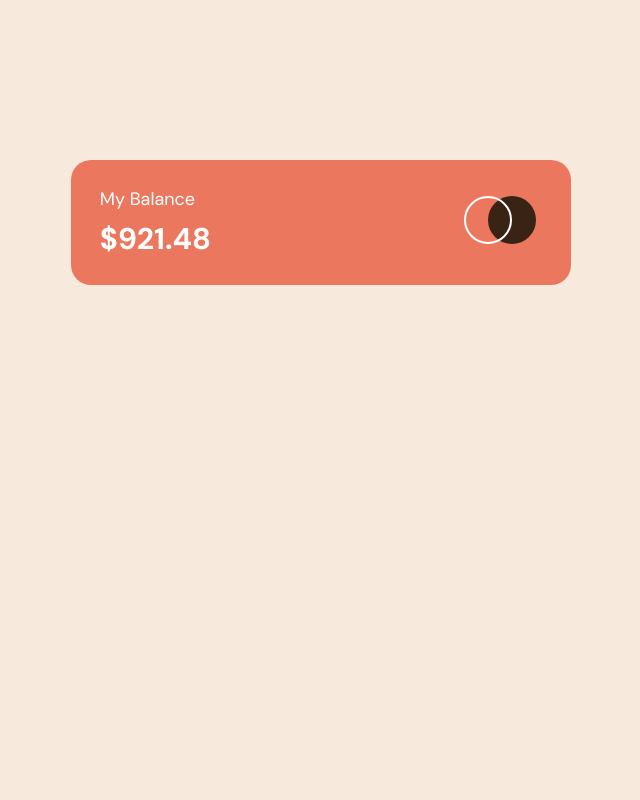
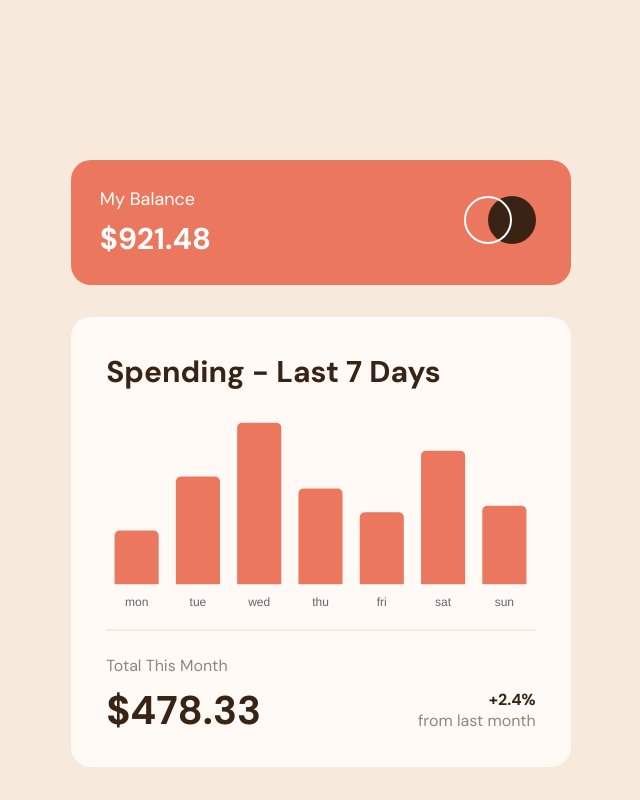
Before and after one commit to travistn/expenses-chart, a React (Create React App) app: page / in a window 1280 px wide. Shown: the whole page, without its empty margins (319-959 px from the left). Built offline with nearby package versions, Linux system fonts and the light colour scheme; the HTML template or start-up script is replaced by a standard one.

Commit message:
Added an expenses chart to keep track of weekly expenses

```diff
--- a/package.json
+++ b/package.json
@@ -6,7 +6,9 @@
     "@testing-library/jest-dom": "^5.16.4",
     "@testing-library/react": "^13.2.0",
     "@testing-library/user-event": "^13.5.0",
+    "chart.js": "^3.8.0",
     "react": "^18.1.0",
+    "react-chartjs-2": "^4.1.0",
     "react-dom": "^18.1.0",
     "react-scripts": "5.0.1",
     "web-vitals": "^2.1.4"
--- a/src/components/Dashboard/Dashboard.jsx
+++ b/src/components/Dashboard/Dashboard.jsx
@@ -1,10 +1,14 @@
 import './Dashboard.css';
 import BalanceHeader from '../BalanceHeader/BalanceHeader';
+import Expenses from '../../containers/Expenses/Expenses';
 
 const Dashboard = () => {
   return (
     <div className='dashboard__container'>
-      <BalanceHeader />
+      <div>
+        <BalanceHeader />
+        <Expenses />
+      </div>
     </div>
   );
 };
--- /dev/null
+++ b/src/containers/Expenses/Expenses.css
@@ -0,0 +1,63 @@
+.expenses__container {
+  display: flex;
+  flex-direction: column;
+  margin-top: 2rem;
+  width: 500px;
+  height: 450px;
+  background-color: var(--color-paleOrange);
+  border-radius: 20px;
+  padding: 2.2rem;
+}
+
+.expenses-header h3 {
+  font-size: 30px;
+  font-weight: 700;
+  color: var(--color-darkBrown);
+}
+
+.expenses-chart {
+  margin-top: 0.5rem;
+  border-bottom: 2px solid var(--color-cream);
+  padding-bottom: 1rem;
+}
+
+.expenses-footer {
+  display: flex;
+  flex-direction: column;
+  margin-top: 1.5rem;
+}
+
+.expenses-footer h5 {
+  font-size: 16px;
+  font-weight: 400;
+  color: var(--color-mediumBrown);
+}
+
+.expenses-footer-content {
+  display: flex;
+  flex-direction: row;
+  align-items: center;
+  margin-top: 0.5rem;
+}
+
+.expenses-footer-content h3 {
+  font-size: 40px;
+  font-weight: 700;
+}
+
+.expenses-footer-content-right {
+  display: flex;
+  flex-direction: column;
+  align-items: flex-end;
+  margin-left: auto;
+}
+
+.expenses-footer-content-right p {
+  font-weight: 700;
+  color: var(--color-darkBrown);
+}
+
+.expenses-footer-content-right h4 {
+  font-weight: 400;
+  color: var(--color-mediumBrown);
+}
--- /dev/null
+++ b/src/containers/Expenses/Expenses.jsx
@@ -0,0 +1,57 @@
+import { Chart as ChartJS, CategoryScale, LinearScale, BarElement } from 'chart.js';
+import { Bar } from 'react-chartjs-2';
+
+import './Expenses.css';
+import expensesData from '../../data.json';
+
+ChartJS.register(CategoryScale, LinearScale, BarElement);
+
+const data = {
+  labels: expensesData.map((expense) => expense.day),
+  datasets: [
+    {
+      data: expensesData.map((expense) => expense.amount),
+      backgroundColor: 'hsl(10, 79%, 65%)',
+      borderRadius: 5,
+    },
+  ],
+};
+
+const options = {
+  scales: {
+    yAxis: {
+      display: false,
+    },
+    xAxis: {
+      grid: {
+        display: false,
+        drawBorder: false,
+      },
+    },
+  },
+};
+
+const Expenses = () => {
+  return (
+    <div className='expenses__container'>
+      <div className='expenses-header'>
+        <h3>Spending - Last 7 Days</h3>
+        <div className='expenses-chart'>
+          <Bar data={data} options={options} />
+        </div>
+        <div className='expenses-footer'>
+          <h5>Total This Month</h5>
+          <div className='expenses-footer-content'>
+            <h3>$478.33</h3>
+            <div className='expenses-footer-content-right'>
+              <p>+2.4%</p>
+              <h4>from last month</h4>
+            </div>
+          </div>
+        </div>
+      </div>
+    </div>
+  );
+};
+
+export default Expenses;
```
Also changed, not shown: src/data.json (renamed from data.json), 1 other file (tests, documents, lock files or other folders).
